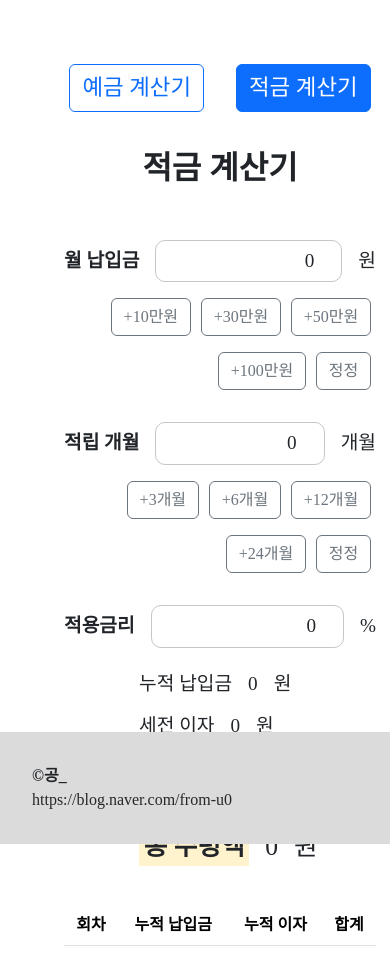
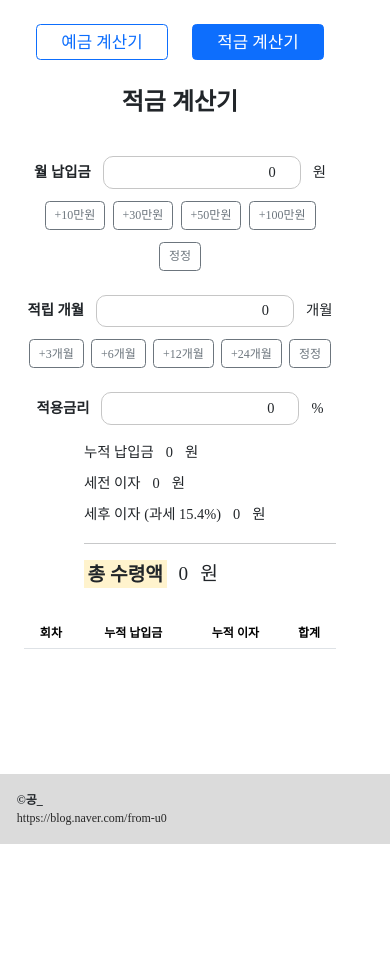
Before and after one commit to babyyu0/financial-calculator, a React (Vite) app: page /savings in a window 390 px wide. Shown: the top 970 px of the page. After the commit the page ends 844 px from the top, so only its background shows below. Built offline with nearby package versions, Linux system fonts and the light colour scheme; a web font is replaced by a local one.

Commit message:
비율 변경

```diff
--- a/src/css/App.css
+++ b/src/css/App.css
@@ -1,9 +1,14 @@
+html, body {
+    width: 100%;
+}
+
+
 .footer-frame {
     position: fixed;
     bottom: 0;
     background-color: #dbdbdb;
     width: 100%;
-    padding: 2rem;
+    padding: 1.4rem;
 }
 
 .footer-frame > div {
--- a/src/css/DepositCalculator.css
+++ b/src/css/DepositCalculator.css
@@ -1,24 +1,29 @@
+@media(max-width: 680px) {
+    html {
+        font-size: 12px;
+    }
+
+    .depo-content {
+        flex-direction: column !important;
+        align-items: center;
+    }
+
+    .depo-infos {
+        align-items: center !important;
+    }
+}
+
 .depo-frame {
     width: 80%;
-    margin: 4rem 4rem 8rem 4rem;
+    margin: 2rem;
+    margin-bottom: 8rem;
 }
 
 .depo-content {
     width: 100%;
     display: flex;
+    flex-direction: row;
     align-items: flex-end;
-}
-
-@media(max-width: 680px) {
-.depo-content {
-    display: flex;
-    flex-direction: column;
-    align-items: center;
-}
-
-.depo-infos {
-    align-items: center !important;
-}
 }
 
 .depo-infos {
@@ -29,6 +34,7 @@
 }
 
 .depo-results {
+    width: 100%;
     flex-basis: 60%;
     display: flex;
     flex-direction: column;
@@ -46,7 +52,7 @@
 .depo-hint {
     display: flex;
     flex-wrap: wrap;
-    justify-content: flex-end;
+    justify-content: center;
     font-size: 1rem;
 }
 
@@ -61,7 +67,7 @@
     font-weight: 600;
 }
 
-.depo-info > input {
+.depo-info>input {
     margin: 0 1rem;
     border-radius: 10px;
     text-align: right;
@@ -69,18 +75,18 @@
     border: 1px solid #c6c6c6;
 }
 
-.depo-result > div:nth-child(2) {
+.depo-result>div:nth-child(2) {
     margin: 0 1rem;
     border-radius: 10px;
     text-align: right;
     font-size: 1.2rem;
 }
 
-.depo-hint > button {
+.depo-hint>button {
     margin: 0 0.3rem 1rem 0.3rem;
 }
 
-.depo-summit > button {
+.depo-summit>button {
     padding: 0.4rem 2rem;
     margin-top: 1rem;
     font-size: 1.2rem;
@@ -88,10 +94,17 @@
 }
 
 
-.depo-result:last-child  div {
+.depo-result:last-child div {
     font-size: 1.6rem;
 }
 
-.depo-result:last-child  div:first-child {
+.depo-result:last-child div:first-child {
     font-weight: 600;
 }
+
+.depo-table {
+    display: flex;
+    justify-content: center;
+    text-align: center;
+    margin-top: 2rem;
+}
--- a/src/css/SavingsCalculator.css
+++ b/src/css/SavingsCalculator.css
@@ -1,24 +1,29 @@
+@media(max-width: 680px) {
+    html {
+        font-size: 12px;
+    }
+
+    .saving-content {
+        flex-direction: column !important;
+        align-items: center;
+    }
+
+    .saving-infos {
+        align-items: center !important;
+    }
+}
+
 .saving-frame {
     width: 80%;
-    margin: 4rem 4rem 8rem 4rem;
+    margin: 2rem;
+    margin-bottom: 8rem;
 }
 
 .saving-content {
     width: 100%;
     display: flex;
+    flex-direction: row;
     align-items: flex-end;
-}
-
-@media(max-width: 680px) {
-.saving-content {
-    display: flex;
-    flex-direction: column;
-    align-items: center;
-}
-
-.saving-infos {
-    align-items: center !important;
-}
 }
 
 .saving-infos {
@@ -29,6 +34,7 @@
 }
 
 .saving-results {
+    width: 100%;
     flex-basis: 60%;
     display: flex;
     flex-direction: column;
@@ -46,7 +52,7 @@
 .saving-hint {
     display: flex;
     flex-wrap: wrap;
-    justify-content: flex-end;
+    justify-content: center;
     font-size: 1rem;
 }
 
@@ -61,7 +67,7 @@
     font-weight: 600;
 }
 
-.saving-info > input {
+.saving-info>input {
     margin: 0 1rem;
     border-radius: 10px;
     text-align: right;
@@ -69,18 +75,18 @@
     border: 1px solid #c6c6c6;
 }
 
-.saving-result > div:nth-child(2) {
+.saving-result>div:nth-child(2) {
     margin: 0 1rem;
     border-radius: 10px;
     text-align: right;
     font-size: 1.2rem;
 }
 
-.saving-hint > button {
+.saving-hint>button {
     margin: 0 0.3rem 1rem 0.3rem;
 }
 
-.saving-summit > button {
+.saving-summit>button {
     padding: 0.4rem 2rem;
     margin-top: 1rem;
     font-size: 1.2rem;
@@ -88,11 +94,11 @@
 }
 
 
-.saving-result:last-child  div {
+.saving-result:last-child div {
     font-size: 1.6rem;
 }
 
-.saving-result:last-child  div:first-child {
+.saving-result:last-child div:first-child {
     font-weight: 600;
 }
 
```
